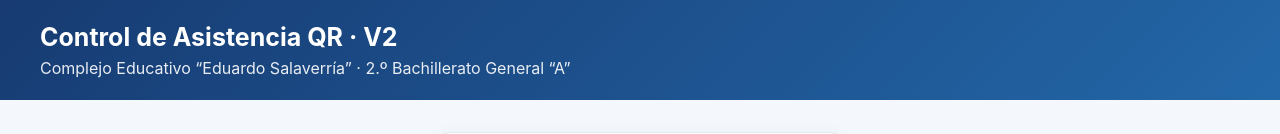
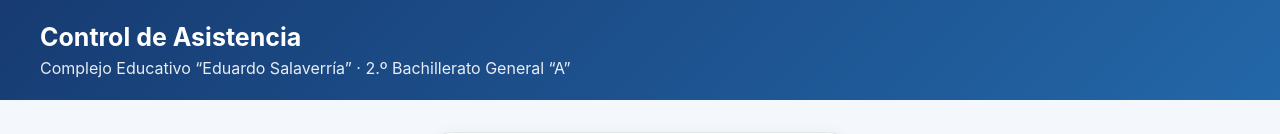
Before and after one commit to jarucha795-hue/SISTEMAS-DE-ASISTENCIA, a plain HTML site: page index.html in a window 1280 px wide. Shown: the top 134 px of the page. Drawn offline with nearby package versions, Linux system fonts and the light colour scheme.

Commit message:
Update index.html

```diff
--- a/index.html
+++ b/index.html
@@ -3,7 +3,7 @@
 <head>
 <meta charset="utf-8">
 <meta name="viewport" content="width=device-width,initial-scale=1">
-<title>Control de Asistencia QR · V2 · 2.º Bachillerato A</title>
+<title>Control de Asistencia  2.º Bachillerato A</title>
 <script src="https://cdn.jsdelivr.net/npm/@supabase/supabase-js@2"></script>
 <script src="https://cdnjs.cloudflare.com/ajax/libs/jspdf/2.5.1/jspdf.umd.min.js"></script>
 <script src="https://cdnjs.cloudflare.com/ajax/libs/jspdf-autotable/3.8.4/jspdf.plugin.autotable.min.js"></script>
@@ -56,7 +56,7 @@
 </style>
 </head>
 <body>
-<header><div class="wrap"><h1>Control de Asistencia QR · V2</h1><div class="sub">Complejo Educativo “Eduardo Salaverría” · 2.º Bachillerato General “A”</div></div></header>
+<header><div class="wrap"><h1>Control de Asistencia </h1><div class="sub">Complejo Educativo “Eduardo Salaverría” · 2.º Bachillerato General “A”</div></div></header>
 
 <div id="studentView" class="student-page hidden">
   <div class="card">
```
